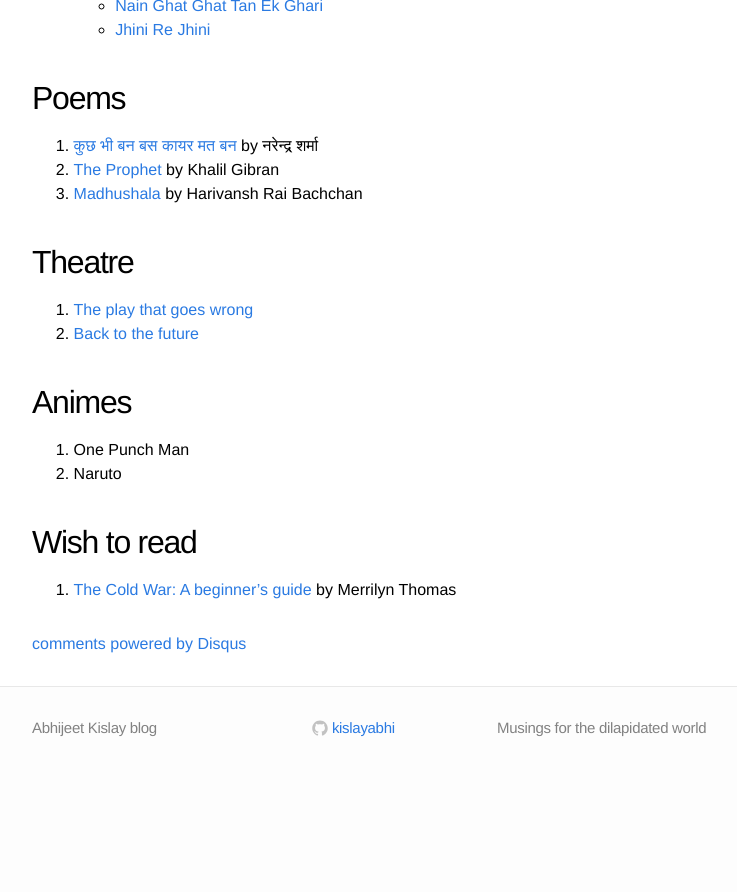
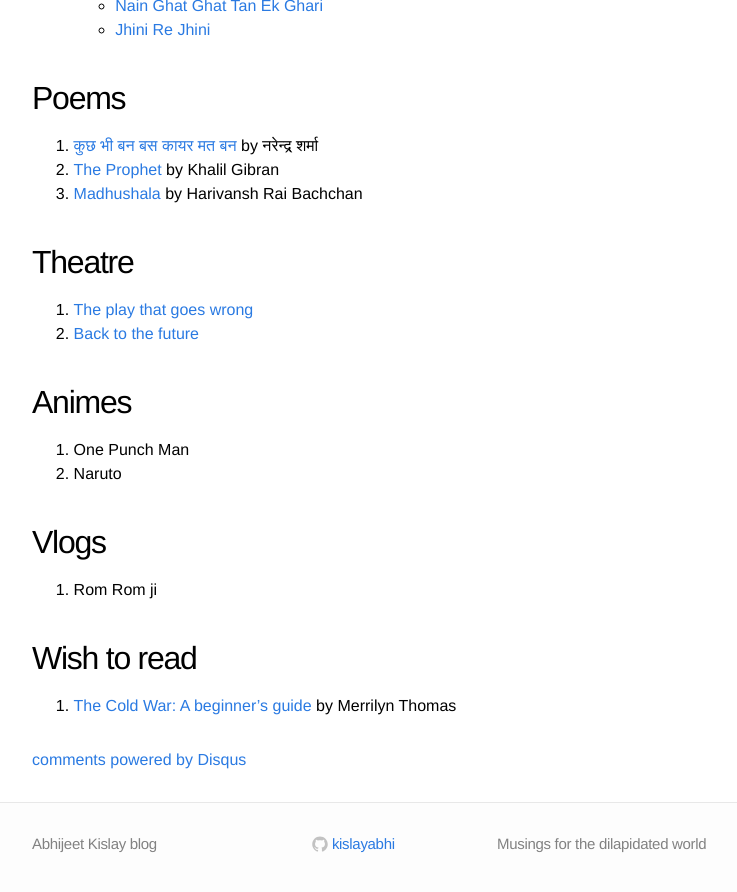
Before and after one commit to kislayabhi/kislayabhi.github.io, a Jekyll site: the page built from _posts/2024-7-23-My-personal-playlist.md, in a window 1280 px wide and 900 px high, scrolled down 603 px. Shown: the top 892 px of the window, without its empty margins (208-945 px from the left). Built offline with Jekyll 4.4.1, drawn with Linux system fonts in a browser that asks for light colours; comment, search, counter and statistics services are not loaded; before the commit the page ends 1387 px from its top, so only the background shows below that.

Commit message:
Update 2024-7-23-My-personal-playlist.md

```diff
--- a/_posts/2024-7-23-My-personal-playlist.md
+++ b/_posts/2024-7-23-My-personal-playlist.md
@@ -33,5 +33,8 @@ I have since very recently started realizing that there are certain things out t
 1. One Punch Man
 2. Naruto
 
+## Vlogs
+1. Rom Rom ji
+
 ## Wish to read
 1. [The Cold War: A beginner's guide](https://archive.org/details/coldwarbeginners0000thom) by Merrilyn Thomas
```
